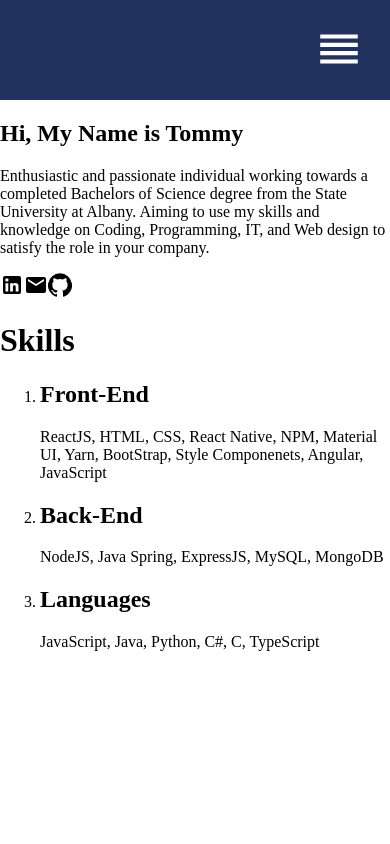
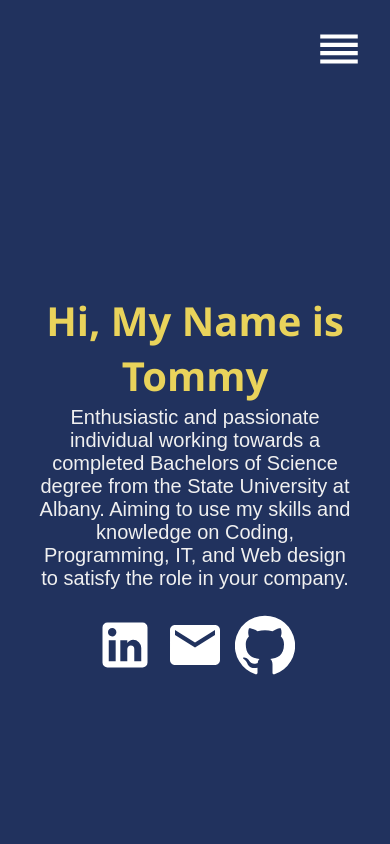
Before and after one commit to TommyHakGH/PersonalWebsite, a React (Create React App) app: page / in a window 390 px wide. Shown: the top 844 px of the page. Built offline with nearby package versions, Linux system fonts and the light colour scheme.

Commit message:
added css styles for home

```diff
--- a/src/styles/Home.css
+++ b/src/styles/Home.css
@@ -0,0 +1,81 @@
+.home {
+    width: 100%;
+    align-items: center;
+    font-family: "Arial", sans-serif;
+    color: #3e497a;
+}
+
+.about {
+    width:100%;
+    height: calc(100vh - 100px);
+    display: flex;
+    flex-direction: column;
+    justify-content: center;
+    align-items: center;
+    text-align: center;
+    background-color: #21325e;
+    color: #f0f0f0;
+}
+
+.about h2 {
+    font-family: "Segoe UI", 'Segoe UI', Tahoma, Geneva, Verdana, sans-serif;
+    font-size: 80px;
+    color: #e9d35b;
+    height: 50px;
+}
+
+.about .prompt {
+    width: 40%;
+    font-size: 30px;
+}
+
+.prompt svg {
+    font-size: 60px;
+    margin: 5px;
+    color: white;
+}
+
+.skills {
+    font-size: 35px;
+    width: 100%;
+    display: flex;
+    justify-content: center;
+    flex-direction: column;
+    align-items: center;
+  }
+
+  .skills h1 {
+    color: #3e497a;
+  }
+
+  .skills .list {
+    list-style: none;
+    width: 60%;
+  }
+
+  .list span {
+    font-size: 20px;
+  }
+
+  @media only screen and (max-width: 600px) {
+    .about h2 {
+      font-size: 40px;
+    }
+
+    .about .prompt {
+      margin-top: 10px;
+      font-size: 20px;
+      width: 80%;
+    }
+
+    .skills {
+      text-align: center;
+    }
+    .list {
+      padding: 0;
+    }
+
+    .skills h2 {
+      font-size: 30px;
+    }
+  }
```
